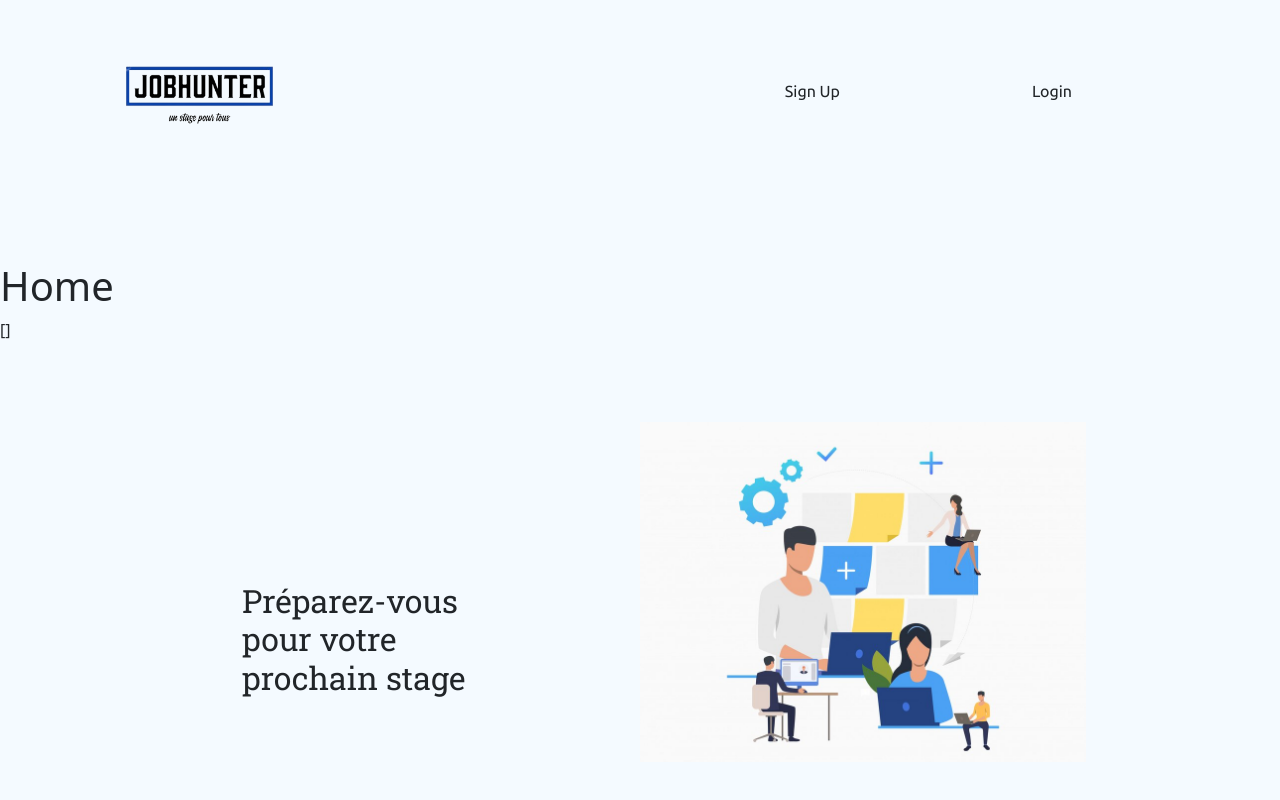
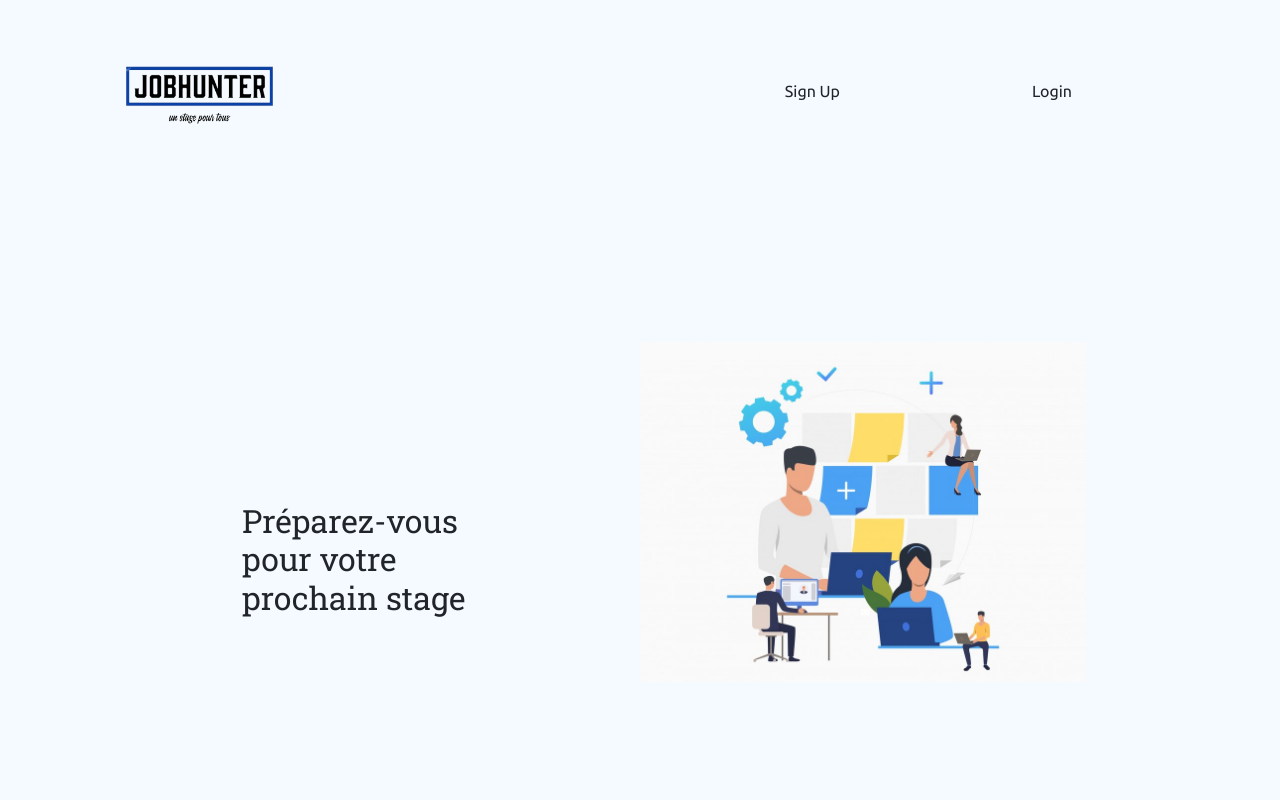
Before and after one commit to KarimHaddadi20/jobhunter, a Vue app: page / in a window 1280 px wide. Shown: the top 800 px of the page. Built offline with nearby package versions, Linux system fonts and the light colour scheme; no server answers.

Commit message:
Remove unnecessary code in HomeView.vue

```diff
--- a/src/views/HomeView.vue
+++ b/src/views/HomeView.vue
@@ -29,10 +29,8 @@ onMounted(() => {
 <template>
 
   <h1>
-    Home
   </h1>
 
-  {{ websites }}
 
   <div>
     <VisuoPitch />
```
